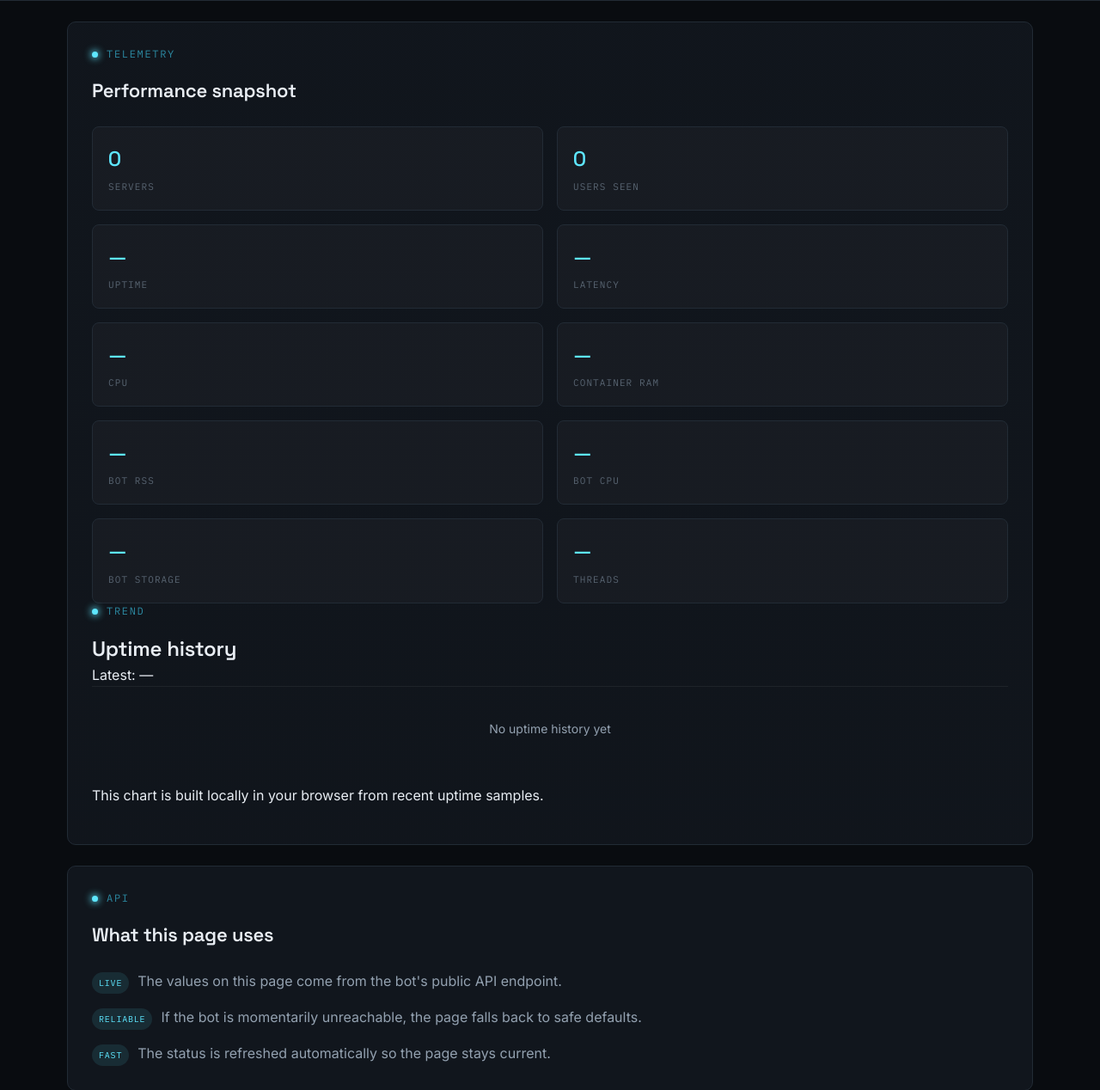
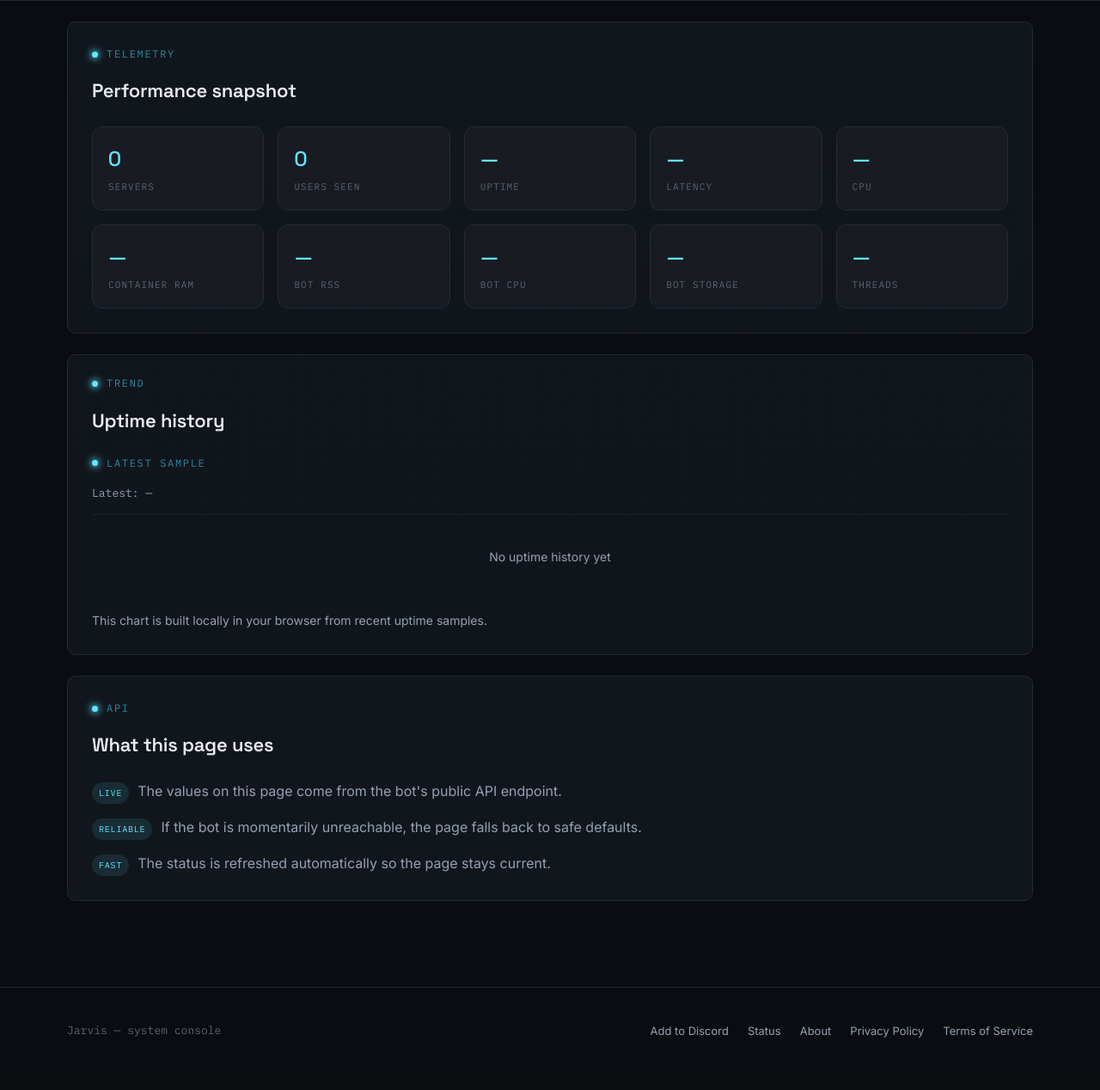
Before and after one commit to Phantom3192/Jarvis_Website, a FastAPI app: page /status in a window 1280 px wide. Shown: the part 655-1923 px from the top of the page at 86% size. After the commit the page ends 1862 px from the top, so only its background shows below. Run offline with FastAPI, Linux system fonts and the light colour scheme.

Commit message:
Fixed Uptime Bar

```diff
--- a/static/css/style.css
+++ b/static/css/style.css
@@ -523,24 +523,30 @@ footer .wrap {
 .status-hero-grid-inline { display: grid; grid-template-columns: 1fr 1fr; gap: 16px; }
 .status-section { padding: 24px 0 100px; }
 .status-grid { display: grid; grid-template-columns: 1.1fr 0.9fr; gap: 24px; }
+.status-grid-left { display: grid; gap: 24px; }
 .status-card {
   background: var(--surface);
   border: 1px solid var(--line);
   border-radius: var(--radius);
   padding: 28px;
 }
-.status-card-feature { background: linear-gradient(180deg, rgba(17, 22, 29, 0.95), rgba(17, 22, 29, 0.9)); }
+.status-card-feature {
+  background: linear-gradient(180deg, rgba(17, 22, 29, 0.95), rgba(17, 22, 29, 0.9));
+}
+.status-card-trend {
+  padding-top: 24px;
+}
 .status-card-head { margin-bottom: 24px; }
 .status-card-head h2 { font-size: 22px; margin-top: 6px; }
 .status-metric-grid {
   display: grid;
-  grid-template-columns: repeat(2, minmax(0, 1fr));
+  grid-template-columns: repeat(auto-fit, minmax(180px, 1fr));
   gap: 16px;
 }
 .metric {
   padding: 18px;
   border: 1px solid var(--line);
-  border-radius: 8px;
+  border-radius: 12px;
   background: rgba(255, 255, 255, 0.026);
 }
 .metric-value {
@@ -556,6 +562,28 @@ footer .wrap {
   text-transform: uppercase;
   color: var(--text-faint);
   margin-top: 6px;
+}
+.status-sparkline-card {
+  display: flex;
+  flex-direction: column;
+  gap: 14px;
+}
+.status-sparkline-head {
+  display: flex;
+  align-items: flex-start;
+  justify-content: space-between;
+  gap: 18px;
+}
+.sparkline-meta {
+  font-family: var(--font-mono);
+  font-size: 13px;
+  color: var(--text-dim);
+  white-space: nowrap;
+}
+.sparkline-note {
+  color: var(--text-dim);
+  font-size: 14px;
+  margin: 0;
 }
 .status-list { list-style: none; padding: 0; margin: 0; display: flex; flex-direction: column; gap: 14px; color: var(--text-dim); }
 .status-list li { display: flex; gap: 10px; align-items: flex-start; line-height: 1.7; }
--- a/templates/status.html
+++ b/templates/status.html
@@ -70,6 +70,7 @@
 <section class="status-section">
   <div class="wrap">
     <div class="status-grid">
+      <div class="status-grid-left">
         <article class="status-card status-card-feature">
           <div class="status-card-head">
             <div>
@@ -119,19 +120,27 @@
               <div class="metric-label">Threads</div>
             </div>
           </div>
+        </article>
 
-        <div class="status-sparkline-card">
-          <div class="status-sparkline-head">
+        <article class="status-card status-card-feature status-card-trend">
+          <div class="status-card-head">
             <div>
               <p class="eyebrow">Trend</p>
               <h2>Uptime history</h2>
             </div>
+          </div>
+          <div class="status-sparkline-card">
+            <div class="status-sparkline-head">
+              <div>
+                <p class="eyebrow">Latest sample</p>
                 <div class="sparkline-meta" id="sparkline-latest">Latest: {{ stats.uptime_human }}</div>
+              </div>
             </div>
             <div class="sparkline-graph" id="sparkline-graph"></div>
             <p class="sparkline-note">This chart is built locally in your browser from recent uptime samples.</p>
           </div>
         </article>
+      </div>
 
       <article class="status-card">
         <div class="status-card-head">
```
Lines whose indentation alone changed are shown as unchanged.
